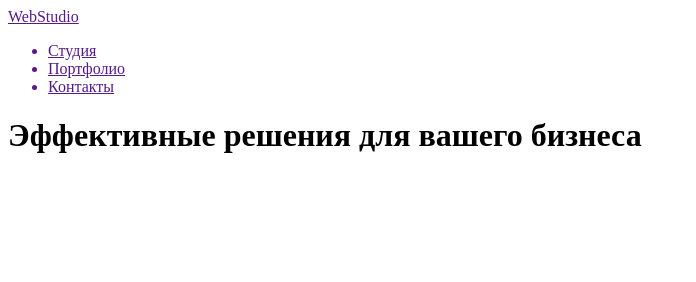
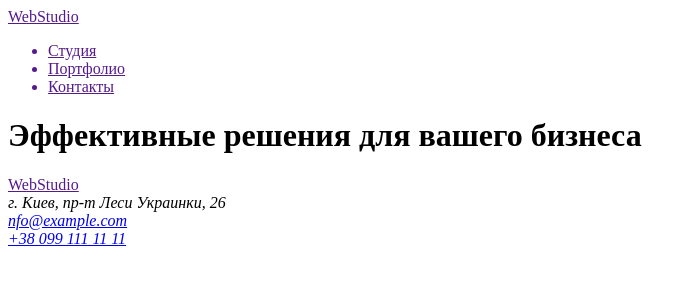
Before and after one commit to strelezzzz/goit-markup-hw-01, a plain HTML site: page index.html in a window 1280 px wide. Shown: the whole page, without its empty margins (0-696 px from the left). Drawn offline with Linux system fonts and the light colour scheme.

Commit message:
добавил подвал

```diff
--- a/index.html
+++ b/index.html
@@ -29,6 +29,14 @@
 
     </main>
     <!-- Подвал -->
+    <footer>
+        <a href="">WebStudio</a>
+        <address>
+            г. Киев, пр-т Леси Украинки, 26<br>
+            <a href="mailto:nfo@example.com">nfo@example.com</a> <br>
+            <a href="tel:+380991111111">+38 099 111 11 11</a>
+        </address>
+    </footer>
 
 </body>
 </html>
```
